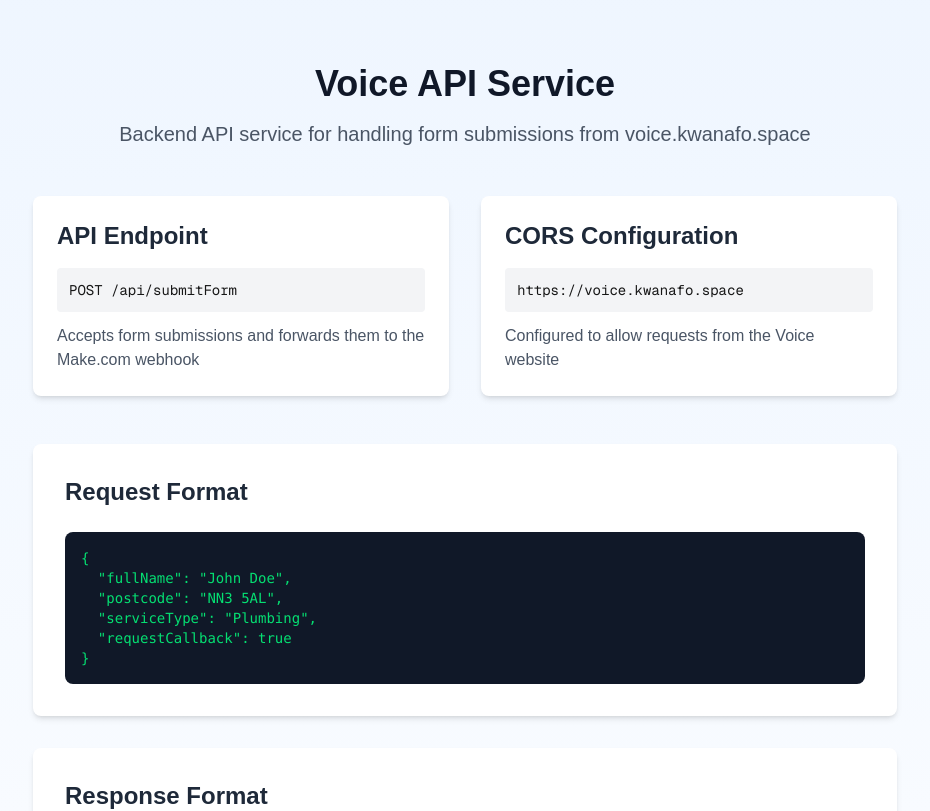
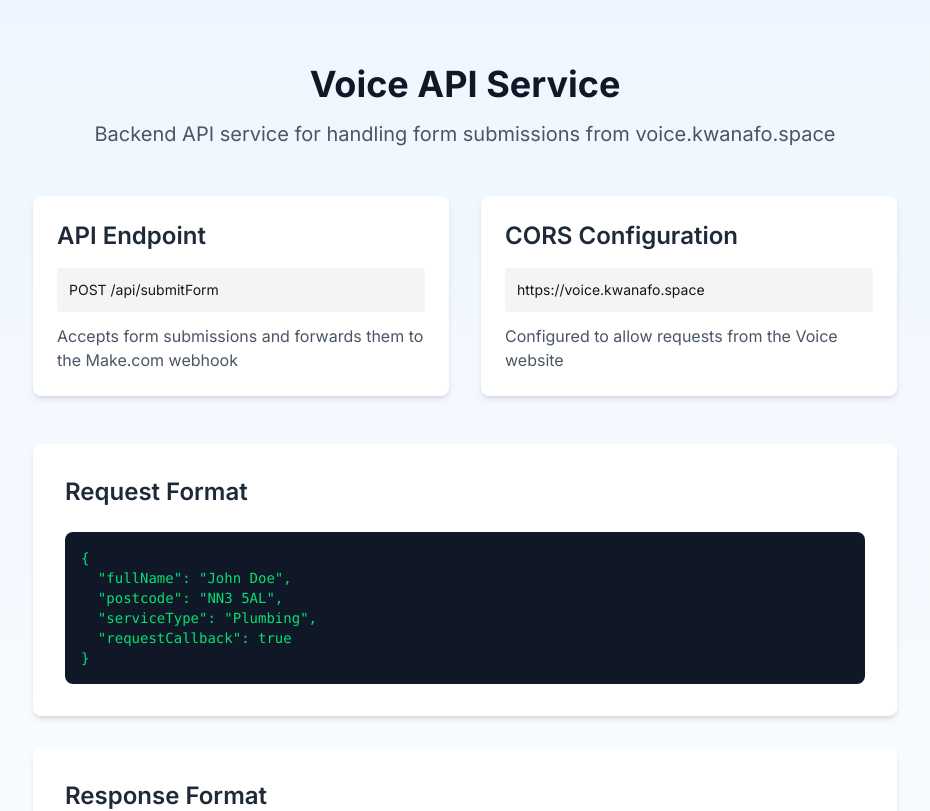
Before and after one commit to kwanafo/voice-api, a Next.js app in the folder app/: page / in a window 1280 px wide. Shown: the top 811 px of the page, without its empty margins (175-1105 px from the left). Built offline with nearby package versions, Linux system fonts and the light colour scheme.

Commit message:
Update layout.tsx
Replace layout.tsx with corrected Inter font version

```diff
--- a/app/src/app/layout.tsx
+++ b/app/src/app/layout.tsx
@@ -1,34 +1,22 @@
-import type { Metadata } from "next";
-import { Geist, Geist_Mono } from "next/font/google";
-import "./globals.css";
+import './globals.css'
+import { Inter } from 'next/font/google'
+import type { Metadata } from 'next'
 
-const geistSans = Geist({
-  variable: "--font-geist-sans",
-  subsets: ["latin"],
-});
-
-const geistMono = Geist_Mono({
-  variable: "--font-geist-mono",
-  subsets: ["latin"],
-});
+const inter = Inter({ subsets: ['latin'] })
 
 export const metadata: Metadata = {
-  title: "Create Next App",
-  description: "Generated by create next app",
-};
+  title: 'Voice API',
+  description: 'Backend API service',
+}
 
 export default function RootLayout({
   children,
-}: Readonly<{
-  children: React.ReactNode;
-}>) {
+}: {
+  children: React.ReactNode
+}) {
   return (
     <html lang="en">
-      <body
-        className={`${geistSans.variable} ${geistMono.variable} antialiased`}
-      >
-        {children}
-      </body>
+      <body className={inter.className}>{children}</body>
     </html>
-  );
+  )
 }
```
